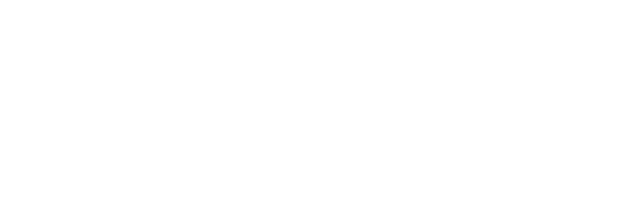
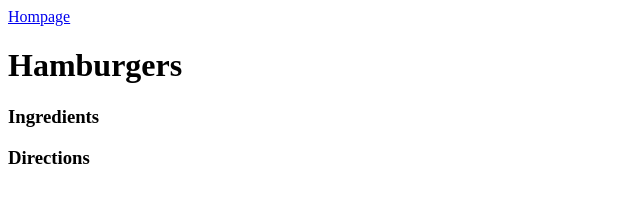
Before and after one commit to jtphillips215/recipes, a plain HTML site: page root/pages/hamburgers.html in a window 1280 px wide. Shown: the whole page, without its empty margins (0-640 px from the left). Drawn offline with Linux system fonts and the light colour scheme.

Commit message:
nav links on other recipe pages

```diff
--- a/root/pages/hamburgers.html
+++ b/root/pages/hamburgers.html
@@ -6,5 +6,12 @@
     <meta name="viewport" content="width=device-width, initial-scale=1.0" />
     <title>Document</title>
   </head>
-  <body></body>
+  <body>
+    <a href="../index.html">Hompage</a>
+    <h1>Hamburgers</h1>
+    <h3>Ingredients</h3>
+    <ul></ul>
+    <h3>Directions</h3>
+    <ol></ol>
+  </body>
 </html>
```
Also changed, not shown: root/pages/pizza.html (+8 -1 lines).
